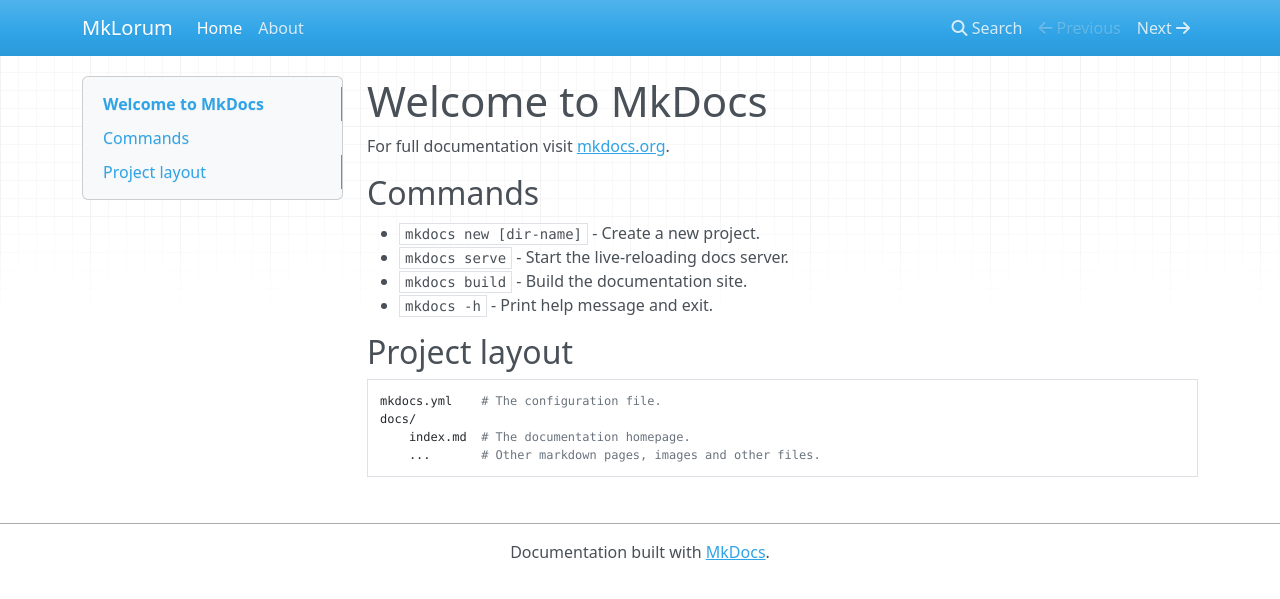
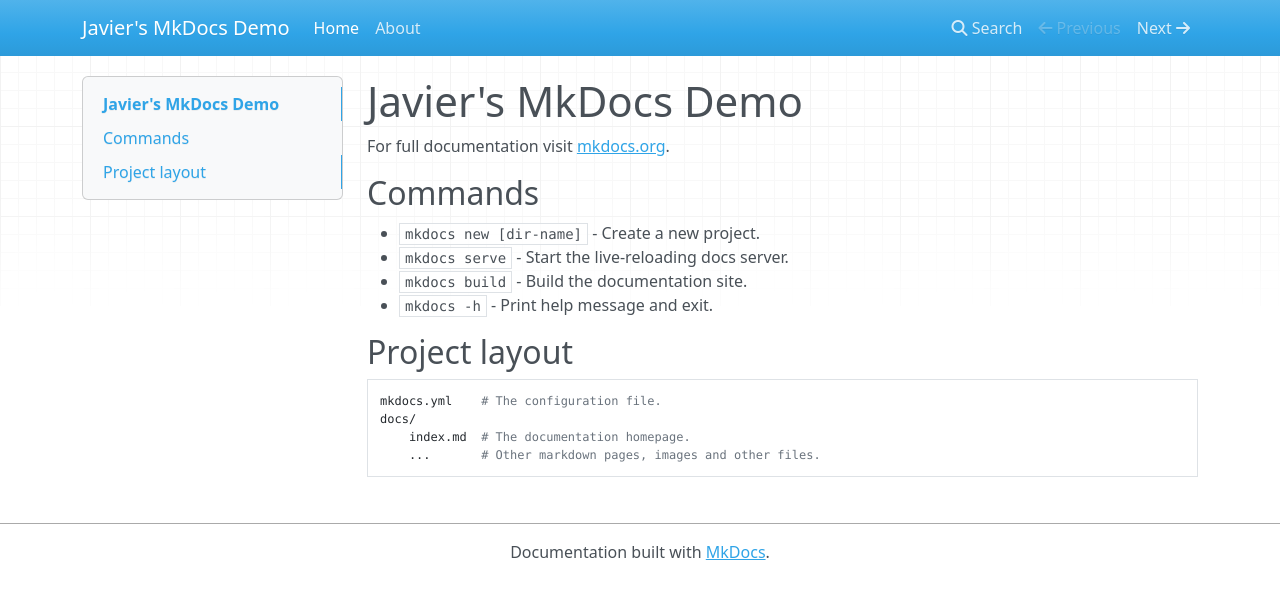
Before and after one commit to jhonkaman/mkdocs-portfolio, an MkDocs documentation site: the page built from docs/index.md, in a window 1280 px wide. Shown: the top 599 px of the page. Built offline with MkDocs 1.6.1, drawn with Linux system fonts in a browser that asks for light colours; nearby versions of some CDN libraries.

Commit message:
Customize site name

```diff
--- a/docs/index.md
+++ b/docs/index.md
@@ -1,4 +1,4 @@
-# Welcome to MkDocs
+# Javier's MkDocs Demo
 
 For full documentation visit [mkdocs.org](https://www.mkdocs.org).
 
--- a/mkdocs.yml
+++ b/mkdocs.yml
@@ -1,4 +1,4 @@
-site_name: MkLorum
+site_name: Javier's MkDocs Demo
 nav:
   - Home: index.md
   - About: about.md
```
